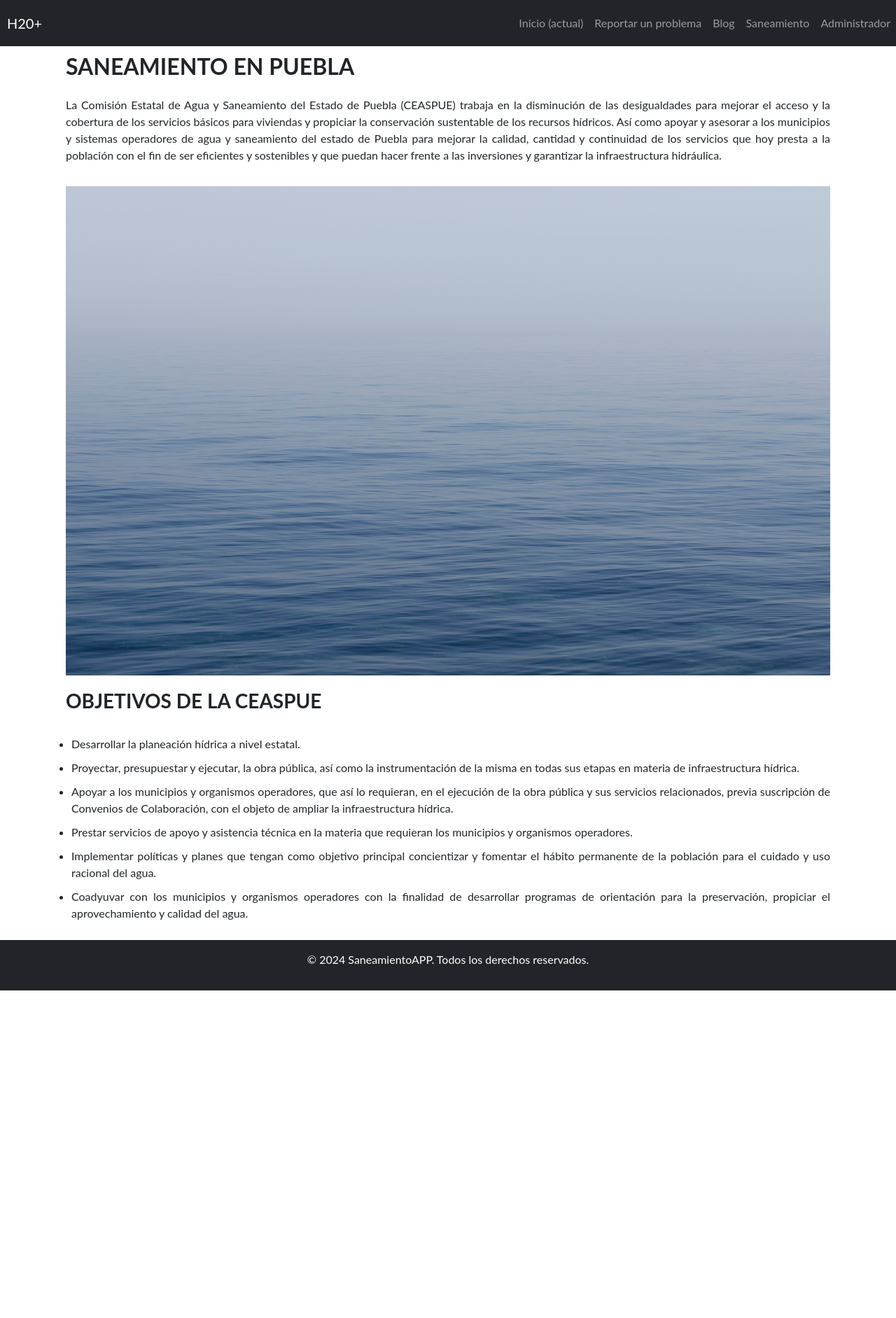
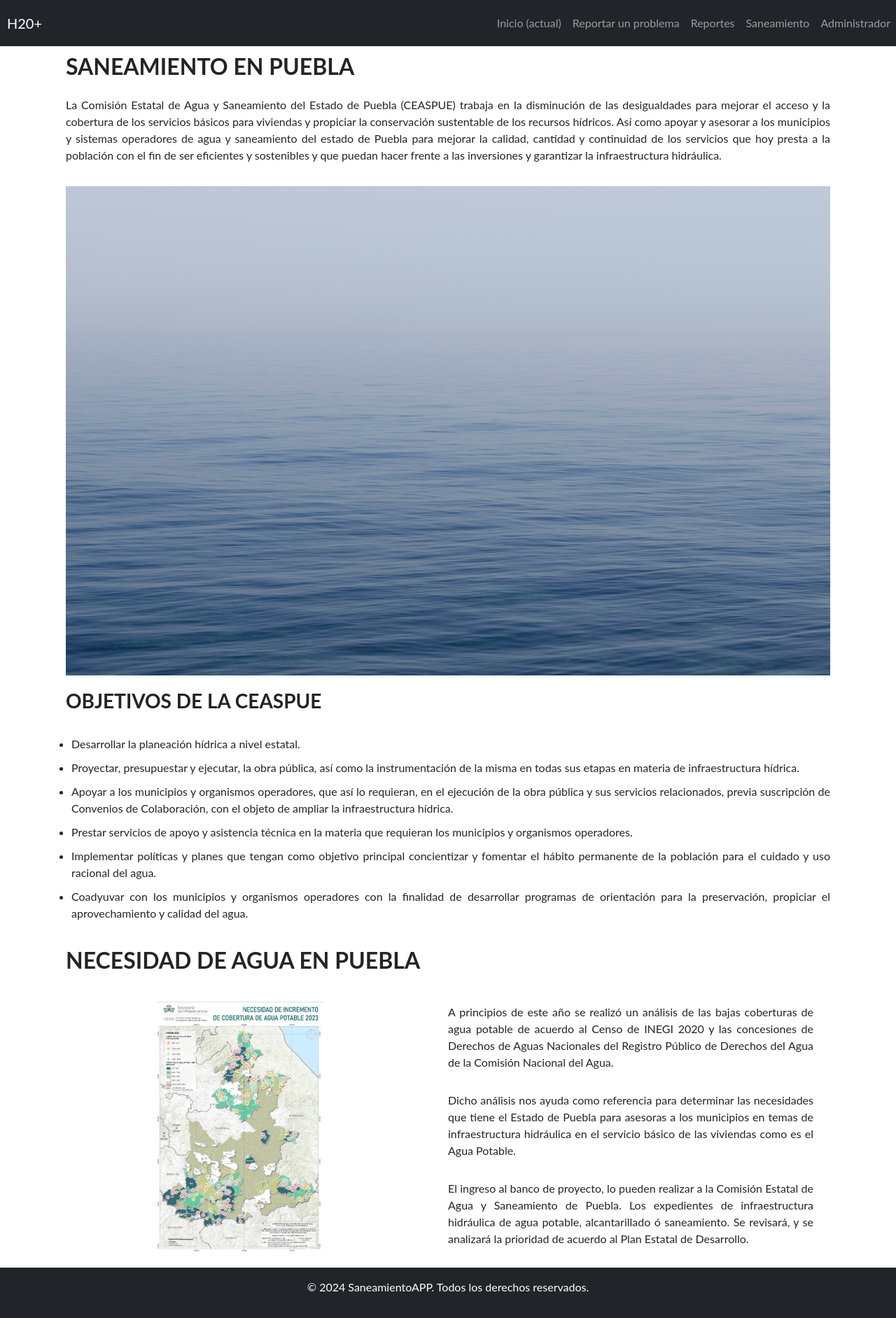
Before and after one commit to joctan-maceda/Proyecto-Final, a PHP site: page /Saneamiento.php in a window 1280 px wide. Shown: the whole page at 70% size. Before the commit the page ends 1415 px from the top, so only its background shows below. Run offline with PHP 8.4, Linux system fonts and the light colour scheme.

Commit message:
Se termino de hacer la parte de saneamiento y la parte blog se cambio por reportes

```diff
--- a/H2O/Saneamiento.php
+++ b/H2O/Saneamiento.php
@@ -40,12 +40,57 @@
           <li style=" margin-bottom: 10px;">Coadyuvar con los municipios y organismos operadores con la finalidad de desarrollar programas de orientación para la preservación, propiciar el aprovechamiento y calidad del agua.</li>
 
         </ul>
+
+        <div class="row w-100 d-flex flex-column justify-content-center align-items-center" style="padding-top:10px; ">
+            <h2>NECESIDAD DE AGUA EN PUEBLA</h2>
+        </div>
+
+
+        <div class="row w-100 mt-3 text-justify">
+            <div class="column col-md-6">
+                <div class="row w-100 mt-3 justify-content-center">
+                    <img src="./assets/img/mapa.jpeg" alt="Imagen de Saneamiento"  class="img-fluid w-50" style="padding-bottom:20px;">
+                </div>
+            </div>
+            <div class="column col-md-6 " style="padding-top:5px; display:flex; flex-direction:column; aling-intems:center; justify-content:space-evenly;">
+                <p  style="text-align: justify;">A principios de este año se realizó un análisis
+                    de las bajas coberturas de agua potable de
+                    acuerdo al Censo de INEGI 2020 y las
+                    concesiones de Derechos de Aguas
+                    Nacionales del Registro Público de Derechos
+                    del Agua de la Comisión Nacional del Agua.
+
+                </p>
+                <p   style="text-align: justify;">
+                Dicho análisis nos ayuda como referencia
+                    para determinar las necesidades que tiene el
+                    Estado de Puebla para asesoras a los
+                    municipios en temas de infraestructura
+                    hidráulica en el servicio básico de las
+                    viviendas como es el Agua Potable.
+                </p>
+
+                <p   style="text-align: justify;">
+                El ingreso al banco de proyecto, lo pueden realizar a
+                la Comisión Estatal de Agua y Saneamiento de Puebla.
+                Los expedientes de infraestructura hidráulica de
+                agua potable, alcantarillado ó saneamiento.
+                Se revisará, y se analizará la prioridad de acuerdo al
+                Plan Estatal de Desarrollo.
+                </p>
+            </div>
+
+        </div>
       </div>
 
 
       </div>
     </div>
 
+
+
+
+
     <!--<label for="Mapa">Selecciona la ubicacion en el mapa:</label>
                 <div id="map"></div>
     <script src="https://maps.googleapis.com/maps/api/js?key=AIzaSyBDaeWicvigtP9xPv919E-RNoxfvC-Hqik&callback=iniciarMap"></script> -->
--- a/H2O/header.php
+++ b/H2O/header.php
@@ -24,7 +24,7 @@
             <a class="nav-link" href="Reporte.php">Reportar un problema</a>
           </li>
           <li class="nav-item">
-            <a class="nav-link" href="Blog.php">Blog</a>
+            <a class="nav-link" href="Blog.php">Reportes</a>
           </li>
           <li class="nav-item">
             <a class="nav-link" href="Saneamiento.php">Saneamiento</a>
```
Also changed, not shown: H2O/Blog.php (+3 -9 lines), H2O/index.php (+26 -12 lines), H2O/assets/img/mapa.jpeg (added).
